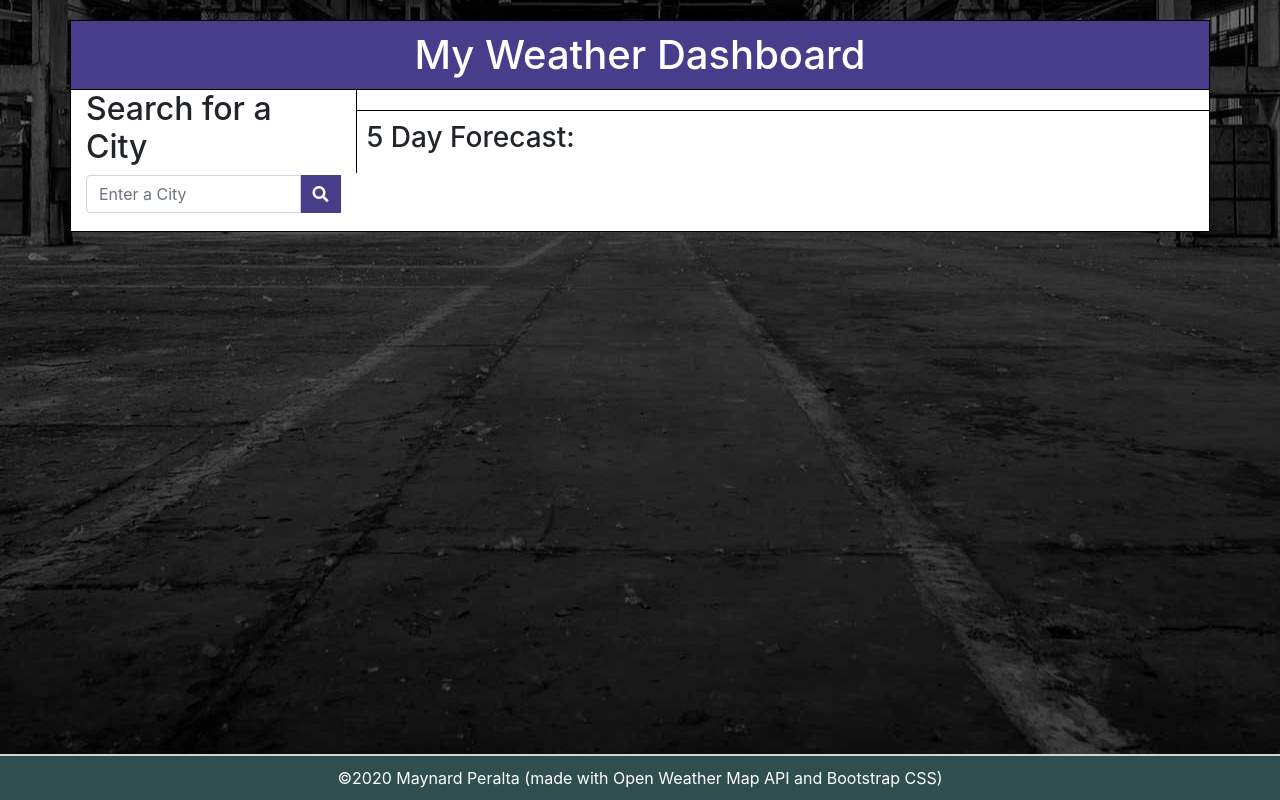
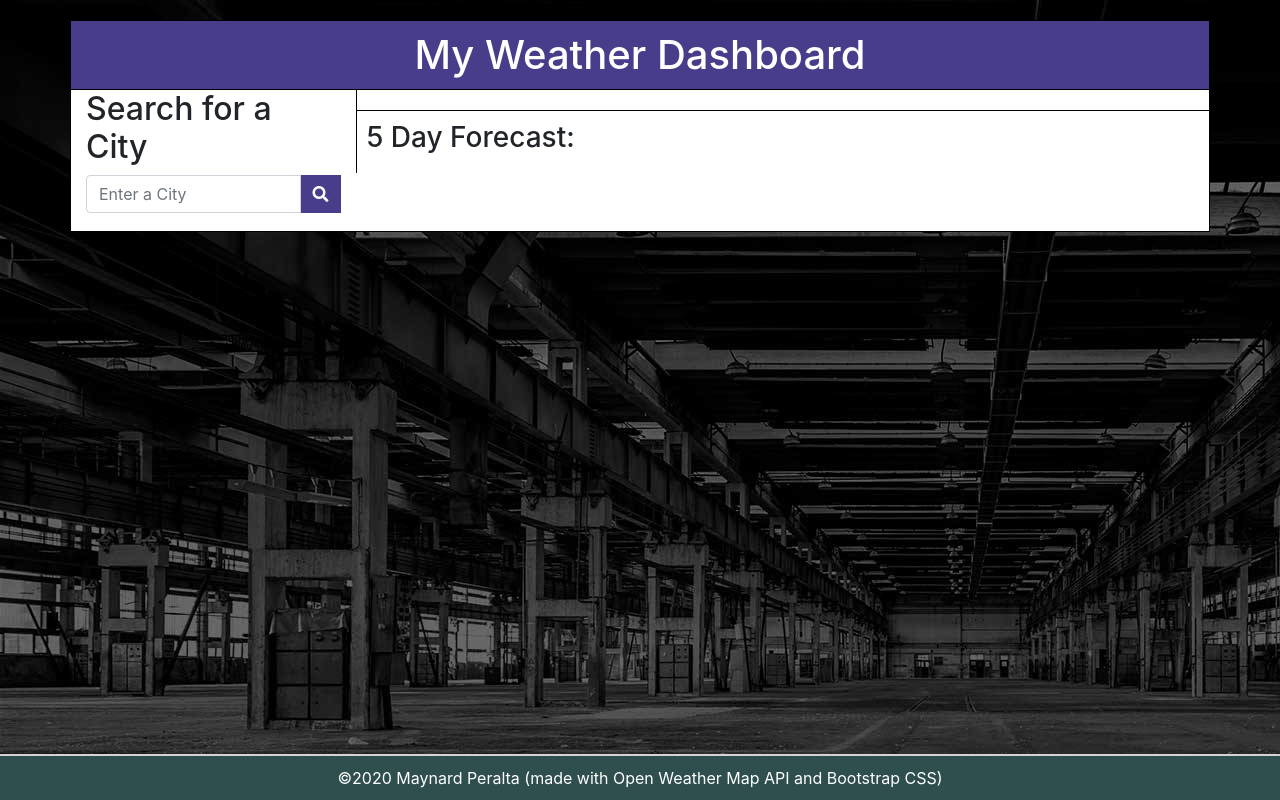
Before and after one commit to maynperalta/MyWeatherApp, a plain HTML site: page index.html in a window 1280 px wide. Drawn offline with nearby package versions, Linux system fonts and the light colour scheme.

Commit message:
bug fixes

```diff
--- a/style.css
+++ b/style.css
@@ -1,8 +1,7 @@
 /* CSS to style document along with Bootstrap-specific and Font Awesome-specific classes.  */
 body {
     background-image: url(./assets/background.JPG);
-    background-position: center;
-    background-size: stretch;
+    background-size: auto;
     background-repeat: no-repeat;
 }
 
```
